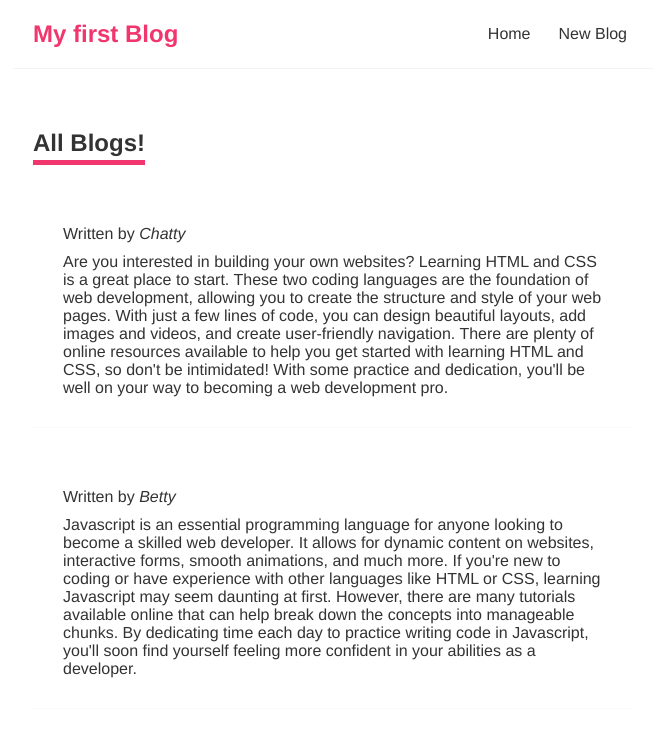
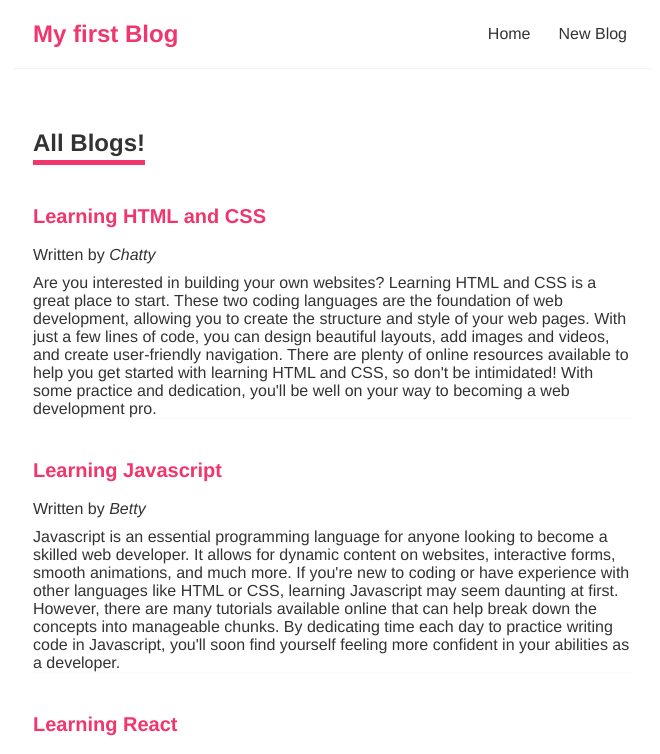
Before and after one commit to AnyLena/my-first-blog, a React (Vite) app: page / in a window 1280 px wide. Shown: the top 754 px of the page, without its empty margins (307-967 px from the left). Built offline with nearby package versions, Linux system fonts and the light colour scheme; data requests are answered from the project's data file.

Commit message:
minor layout changes

```diff
--- a/package.json
+++ b/package.json
@@ -11,7 +11,8 @@
   },
   "dependencies": {
     "react": "^18.2.0",
-    "react-dom": "^18.2.0"
+    "react-dom": "^18.2.0",
+    "react-router-dom": "^5.3.4"
   },
   "devDependencies": {
     "@types/react": "^18.2.43",
--- a/src/App.jsx
+++ b/src/App.jsx
@@ -1,14 +1,21 @@
-import Navbar from './components/Navbar'
-import Home from './components/Home'
+import Navbar from "./components/Navbar";
+import Home from "./components/Home";
+import { BrowserRouter as Router, Route, Switch } from "react-router-dom";
 
 function App() {
   return (
-    <div className="App">
-      <Navbar />
-      <div className="content">
-        <Home />
+    <Router>
+      <div className="App">
+        <Navbar />
+        <div className="content">
+          <Switch>
+            <Route path="/">
+              <Home />
+            </Route>
+          </Switch>
+        </div>
       </div>
-    </div>
+    </Router>
   );
 }
 
--- a/src/components/Bloglist.jsx
+++ b/src/components/Bloglist.jsx
@@ -5,7 +5,7 @@ const Bloglist = ({blogs , title}) => {
       <h2 className="blog-heading"> {title} </h2>
       {blogs.map((blog) => (
         <div className="blog-preview" key={blog.id}>
-          <h2>{blogs.title}</h2>
+          <h2>{blog.title}</h2>
           <p>
             Written by <em>{blog.author}</em>
           </p>
--- a/src/index.css
+++ b/src/index.css
@@ -47,18 +47,14 @@ body {
 }
 
 .blog-preview {
-  padding: 30px;
-  margin: 20px 0;
+  padding: 0px;
+  margin: 40px 0;
   border-bottom: 1px solid #fafafa;
-}
-
-.blog-preview:hover {
-  box-shadow: 1px 3px 5px rgba(0,0,0,0.1)
 }
 
 .blog-preview h2 {
   font-size: 20px;
-  margin-bottom: 8px;
+  margin-bottom: 18px;
   color: #f1356d;
 }
 
```
Also changed, not shown: 1 other file (tests, documents, lock files or other folders).
